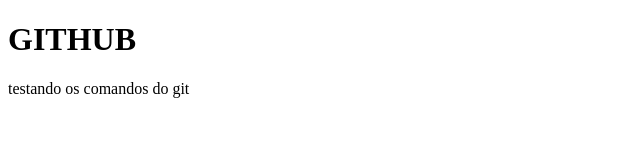
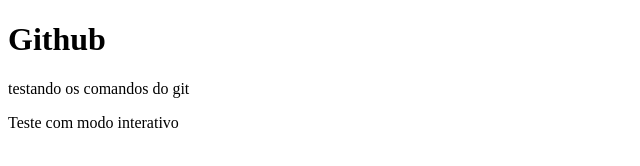
Before and after one commit to DaigoM/curso-git, a plain HTML site: page index.html in a window 1280 px wide. Shown: the whole page, without its empty margins (0-640 px from the left). Drawn offline with Linux system fonts and the light colour scheme.

Commit message:
Modificação do título e adição de texto

```diff
--- a/index.html
+++ b/index.html
@@ -7,7 +7,8 @@
     <title>Testando Git</title>
 </head>
 <body>
-    <h1>GITHUB</h1>
+    <h1>Github</h1>
     <p>testando os comandos do git</p>
+    <p>Teste com modo interativo</p>
 </body>
 </html>
```
